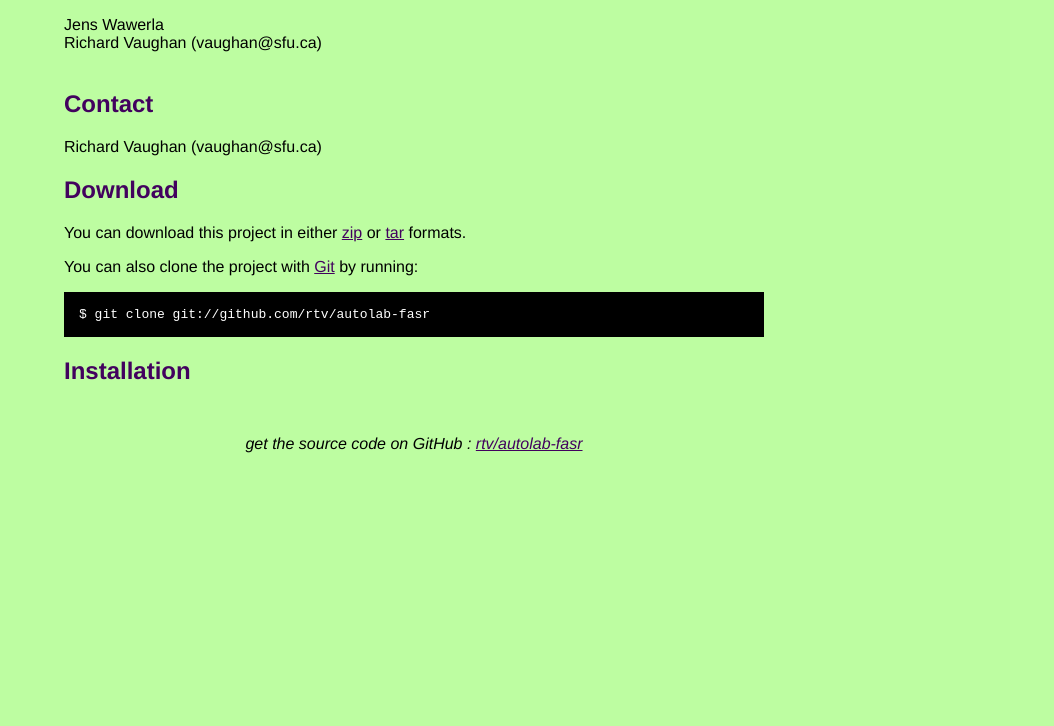
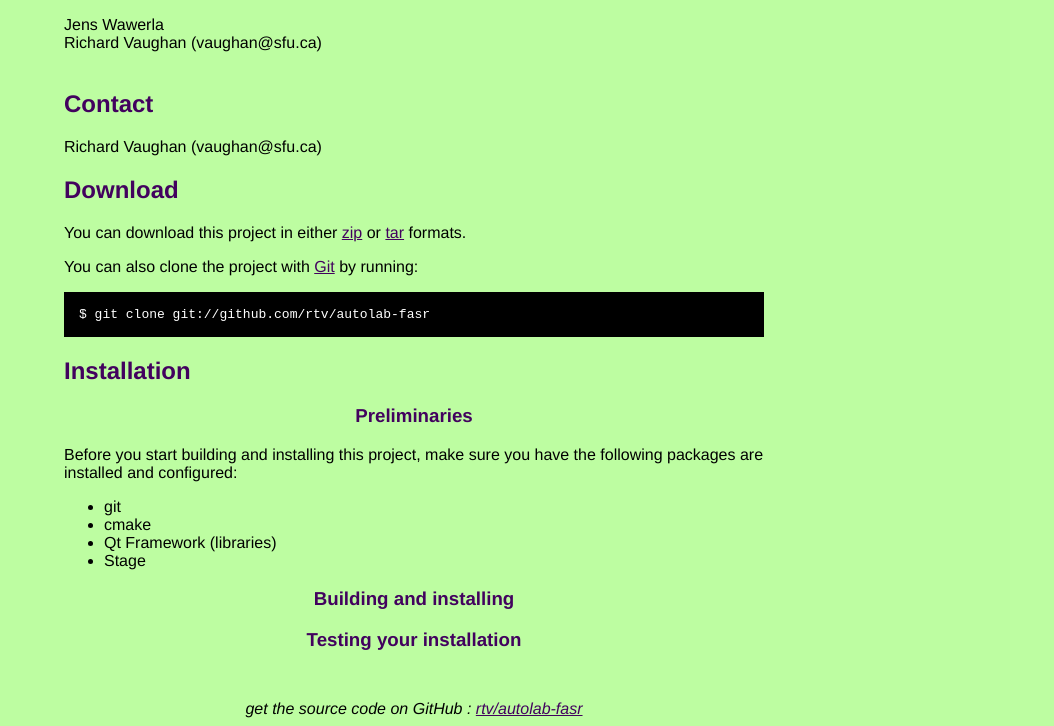
Before and after one commit to rtv/autolab-fasr, a plain HTML site: page index.html in a window 1280 px wide. Shown: the part 332-1058 px from the top of the page, without its empty margins (226-1280 px from the left). Before the commit the page ends 800 px from the top, so only its background shows below. Drawn offline with Linux system fonts and the light colour scheme.

Commit message:
Started describing installation

```diff
--- a/index.html
+++ b/index.html
@@ -76,6 +76,17 @@
     </p>
 
     <h2>Installation</h2>
+	<h3>Preliminaries</h3>
+	<p> Before you start building and installing this project, make sure you have the following packages are installed and configured:
+		<ul>
+			<li> git
+			<li> cmake
+			<li> Qt Framework (libraries)
+			<li> Stage
+		</ul>
+	</p>
+	<h3>Building and installing</h3>
+	<h3>Testing your installation</h3>
 
 
     <div class="footer">
```
